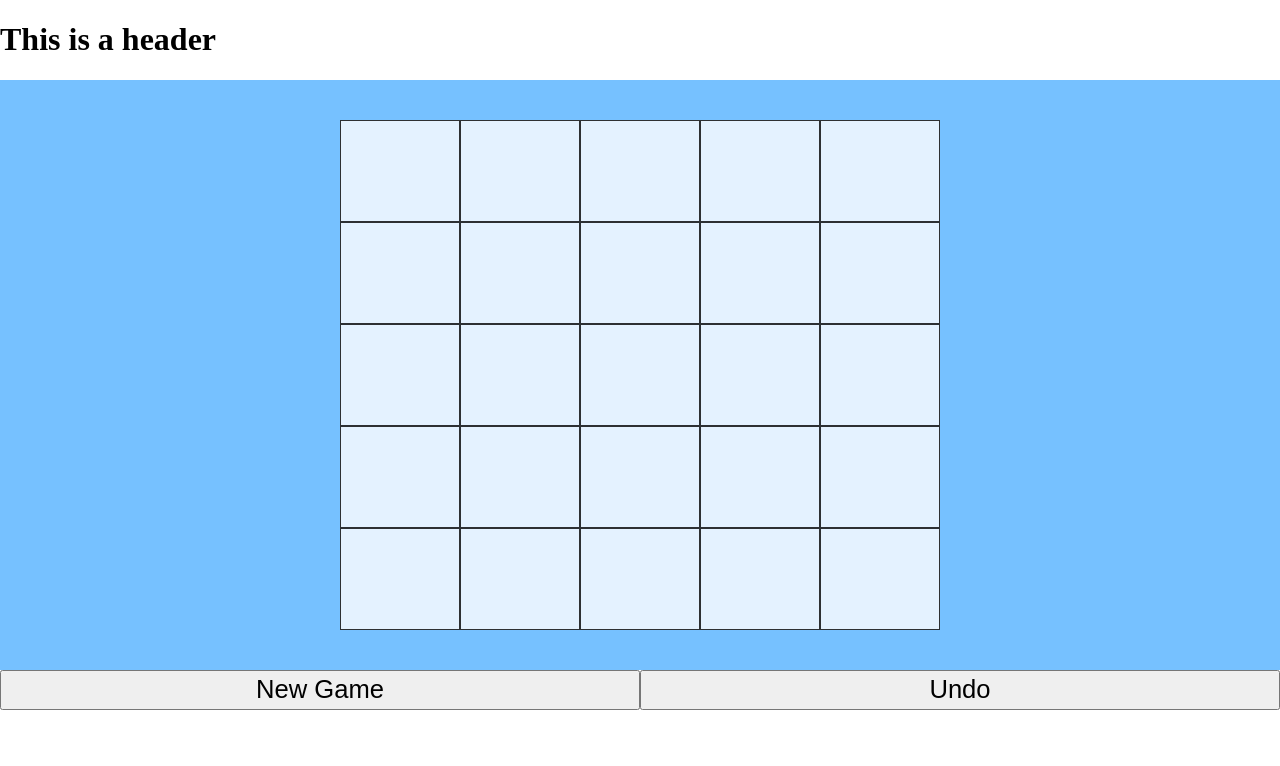
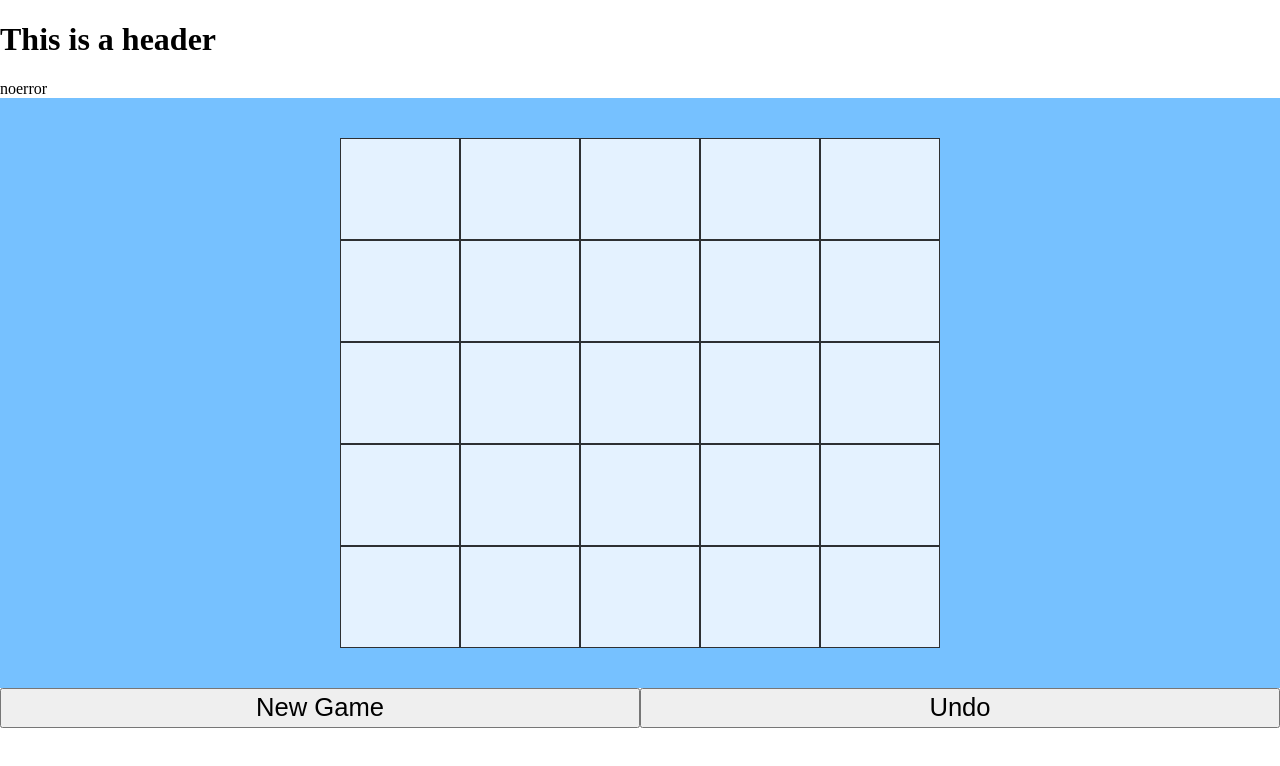
Before and after one commit to yutianw00/Santorini, a React (Create React App) app: page / in a window 1280 px wide. Shown: the top 766 px of the page. Built offline with nearby package versions, Linux system fonts and the light colour scheme.

Commit message:
support reporting errors from backend

```diff
--- a/public/index.html
+++ b/public/index.html
@@ -17,6 +17,8 @@
     <div id="handlebars">
       <div id="header">
         <h1>This is a header</h1>
+        {{showError}}
+        <h1 class="{{showError}}">Oops, something goes wrong. Please try again.</h1>
       </div>
       <div id="board">
         {{#each cells}}
--- a/src/App.css
+++ b/src/App.css
@@ -53,3 +53,7 @@ body {
 }
 
 .playable { background-color: rgb(252, 214, 112);}
+
+.error {background-color: rgb(255, 0, 0)}
+
+.noerror {display: none}
--- a/src/App.tsx
+++ b/src/App.tsx
@@ -16,6 +16,7 @@ interface GameCells {
   nextPlayer: number,
   nextMove: number,
   linkheader: String,
+  showError: boolean
 }
 
 interface Props {
@@ -56,6 +57,7 @@ class App extends Component<Props, GameCells> {
         { levels: 0, player: 0, pos: "?x=3&y=4" },
         { levels: 0, player: 0, pos: "?x=4&y=4" },
       ],
+      showError: false,
       nextPlayer: 1,
       nextMove: 0,
       template: this.loadTemplate(),
@@ -74,7 +76,7 @@ class App extends Component<Props, GameCells> {
     // var NUMROWS: number = 5;
     var NUMCOLS: number = 5;
     const newCells: Array<Cell> = [];
-    for (var i = 0; i < p["cells"].length; i++) {
+    for (var i = 0; i < p.length; i++) {
       var x: number = i / NUMCOLS;
       var y: number = i % NUMCOLS;
       var c: Cell = {
@@ -141,14 +143,21 @@ class App extends Component<Props, GameCells> {
 
     console.log(json);
 
+    if (json["status"] !== "0") {
+      this.setState({showError: true});
+      return;
+    }
+
     const newCells: Array<Cell> = this.convertToCell(json["board"]);
     this.setState({ cells: newCells });
     this.setState({ nextPlayer: json["playerId"]});
     this.setState({ nextMove: json["nextAction"]});
+    this.setState({ showError: false});
   }
 
   /* new */
   async step() {
+    // this.setState({showError: false});
     if (
       window.location.href.split("?")[0] === "http://localhost:3000/setup" &&
       oldHref !== window.location.href
@@ -162,12 +171,16 @@ class App extends Component<Props, GameCells> {
     // this.switch();
     // this.testAPI();
     this.step()
+    console.log(this.state.showError);
     return (
 
       <div className="App">
         <div
           dangerouslySetInnerHTML={{
-            __html: this.state.template({ cells: this.state.cells, linkheader: this.state.linkheader }),
+            __html: this.state.template({
+              cells: this.state.cells,
+              linkheader: this.state.linkheader,
+              showError: this.state.showError ? "error" : "noerror" }),
           }}
         />
       </div>
```
